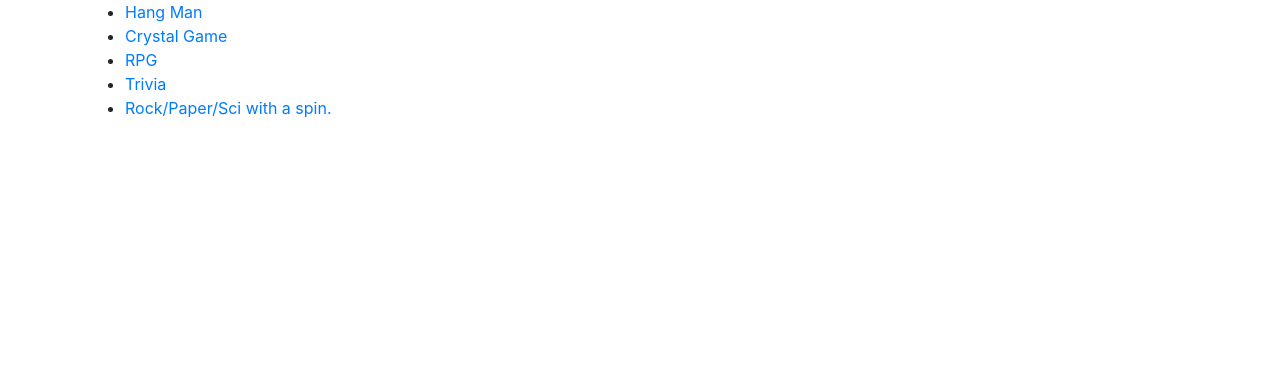
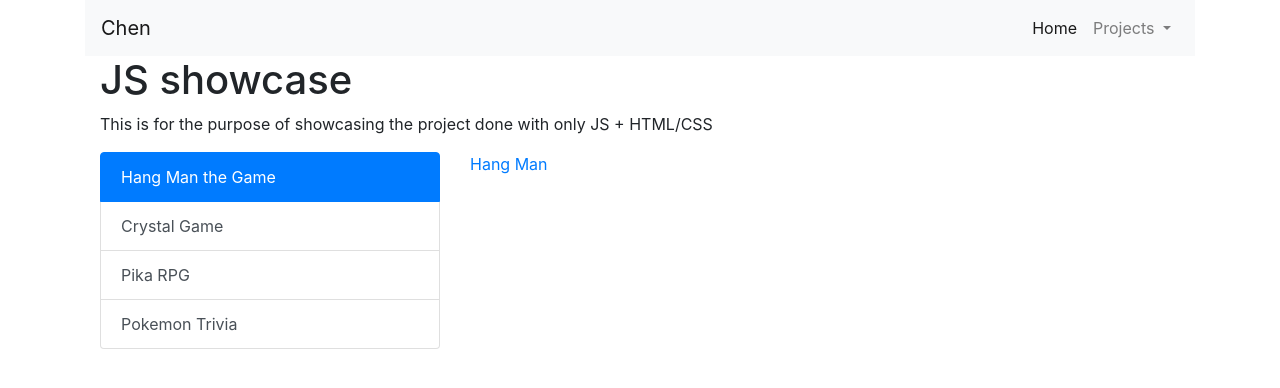
Before and after one commit to cheneus/jsGame, a plain HTML site: page index.html in a window 1280 px wide. Drawn offline with nearby package versions, Linux system fonts and the light colour scheme.

Commit message:
index.html update

```diff
--- a/index.html
+++ b/index.html
@@ -3,30 +3,65 @@
 
 <head>
     <title>JS GAME NAV</title>
+    <link rel="stylesheet" href="https://maxcdn.bootstrapcdn.com/bootstrap/4.0.0-beta.2/css/bootstrap.min.css" integrity="sha384-PsH8R72JQ3SOdhVi3uxftmaW6Vc51MKb0q5P2rRUpPvrszuE4W1povHYgTpBfshb" crossorigin="anonymous">
     <script src="https://code.jquery.com/jquery-3.2.1.slim.min.js" integrity="sha384-KJ3o2DKtIkvYIK3UENzmM7KCkRr/rE9/Qpg6aAZGJwFDMVNA/GpGFF93hXpG5KkN" crossorigin="anonymous"></script>
-  <script src="https://cdnjs.cloudflare.com/ajax/libs/popper.js/1.11.0/umd/popper.min.js" integrity="sha384-b/U6ypiBEHpOf/4+1nzFpr53nxSS+GLCkfwBdFNTxtclqqenISfwAzpKaMNFNmj4" crossorigin="anonymous"></script>
-  <link rel="stylesheet" href="https://maxcdn.bootstrapcdn.com/bootstrap/4.0.0-beta/css/bootstrap.min.css" integrity="sha384-/Y6pD6FV/Vv2HJnA6t+vslU6fwYXjCFtcEpHbNJ0lyAFsXTsjBbfaDjzALeQsN6M" crossorigin="anonymous">
+    <script src="https://cdnjs.cloudflare.com/ajax/libs/popper.js/1.12.3/umd/popper.min.js" integrity="sha384-vFJXuSJphROIrBnz7yo7oB41mKfc8JzQZiCq4NCceLEaO4IHwicKwpJf9c9IpFgh" crossorigin="anonymous"></script>
+    <script src="https://maxcdn.bootstrapcdn.com/bootstrap/4.0.0-beta.2/js/bootstrap.min.js" integrity="sha384-alpBpkh1PFOepccYVYDB4do5UnbKysX5WZXm3XxPqe5iKTfUKjNkCk9SaVuEZflJ" crossorigin="anonymous"></script>
 </head>
 
 <body>
     <div class="container">
-    <ul>
-      <li>
-        <a href="hangman/index.html">Hang Man</a>
+        <nav class="navbar navbar-expand-lg navbar-light bg-light">
+            <a class="navbar-brand " href="#">Chen</a>
+            <button class="navbar-toggler navbar-toggler-right" type="button" data-toggle="collapse" data-target="#navbarSupportedContent" aria-controls="navbarSupportedContent" aria-expanded="false" aria-label="Toggle navigation">
+                <span class="navbar-toggler-icon"></span>
+            </button>
+            <div class="collapse navbar-collapse justify-content-end" id="navbarSupportedContent">
+                <ul class="navbar-nav ">
+                    <li class="nav-item active">
+                        <a class="nav-link" href="#">Home <span class="sr-only">(current)</span></a>
                     </li>
-      <li>
-        <a href="crystalGame/index.html">Crystal Game</a>
-      </li>
-      <li>
-        <a href="pikaRPG/index.html">RPG</a>
-      </li>
-      <li>
-        <a href="triviaGame/index.html">Trivia</a>
-      </li>
-      <li>
-        <a href="rpsGame/index.html">Rock/Paper/Sci with a spin.</a>
+                    <li class="nav-item dropdown">
+                        <a class="nav-link dropdown-toggle" href="#" id="navbarDropdown" role="button" data-toggle="dropdown" aria-haspopup="true" aria-expanded="false">  Projects
+                        </a>
+                        <div class="dropdown-menu" aria-labelledby="navbarDropdownMenuLink">
+                            <a class="dropdown-item" href="#">Action</a>
+                            <a class="dropdown-item" href="#">Another action</a>
+                            <a class="dropdown-item" href="#">Something else here</a>
+                        </div>
                     </li>
                 </ul>
+            </div>
+        </nav>
+        <div class="col-12">
+            <h1>JS showcase</h1>
+            <p>This is for the purpose of showcasing the project done with only JS + HTML/CSS</p>
+            <div class="row">
+                <div class="col-4">
+                    <div class="list-group" id="list-tab" role="tablist">
+                        <a class="list-group-item list-group-item-action active" id="list-home-list" data-toggle="list" href="#list-home" role="tab" aria-controls="home">Hang Man the Game</a>
+                        <a class="list-group-item list-group-item-action" id="list-profile-list" data-toggle="list" href="#list-profile" role="tab" aria-controls="profile">Crystal Game</a>
+                        <a class="list-group-item list-group-item-action" id="list-messages-list" data-toggle="list" href="#list-messages" role="tab" aria-controls="messages">Pika RPG</a>
+                        <a class="list-group-item list-group-item-action" id="list-settings-list" data-toggle="list" href="#list-settings" role="tab" aria-controls="settings">Pokemon Trivia</a>
+                    </div>
+                </div>
+                <div class="col-8">
+                    <div class="tab-content" id="nav-tabContent">
+                        <div class="tab-pane fade show active" id="list-home" role="tabpanel" aria-labelledby="list-home-list"><a href="hangman/index.html">Hang Man</a></div>
+                        <div class="tab-pane fade" id="list-profile" role="tabpanel" aria-labelledby="list-profile-list"> <a href="crystalGame/index.html">Crystal Game</a></div>
+                        <div class="tab-pane fade" id="list-messages" role="tabpanel" aria-labelledby="list-messages-list"><a href="pikaRPG/index.html">RPG</a></div>
+                        <div class="tab-pane fade" id="list-settings" role="tabpanel" aria-labelledby="list-settings-list"><a href="triviaGame/index.html">Trivia</a></div>
+                    </div>
+                </div>
+            </div>
+        </div>
+        <!--    <ul class="list-group">
+            <li class="list-group-item"><a href="hangman/index.html">Hang Man</a></li>
+            <li class="list-group-item"> <a href="crystalGame/index.html">Crystal Game</a></li>
+            <li class="list-group-item"> <a href="pikaRPG/index.html">RPG</a></li>
+            <li class="list-group-item"><a href="triviaGame/index.html">Trivia</a></li>
+            <li class="list-group-item"><a href="rpsGame/index.html">Rock/Paper/Sci with a spin.</a></li>
+        </ul> -->
     </div>
 </body>
 
```
Lines whose indentation alone changed are shown as unchanged.
